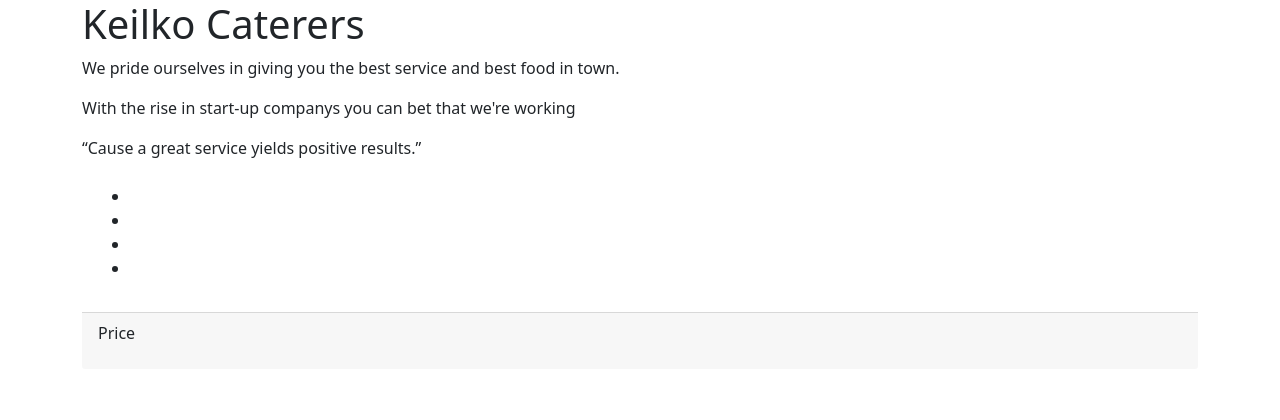
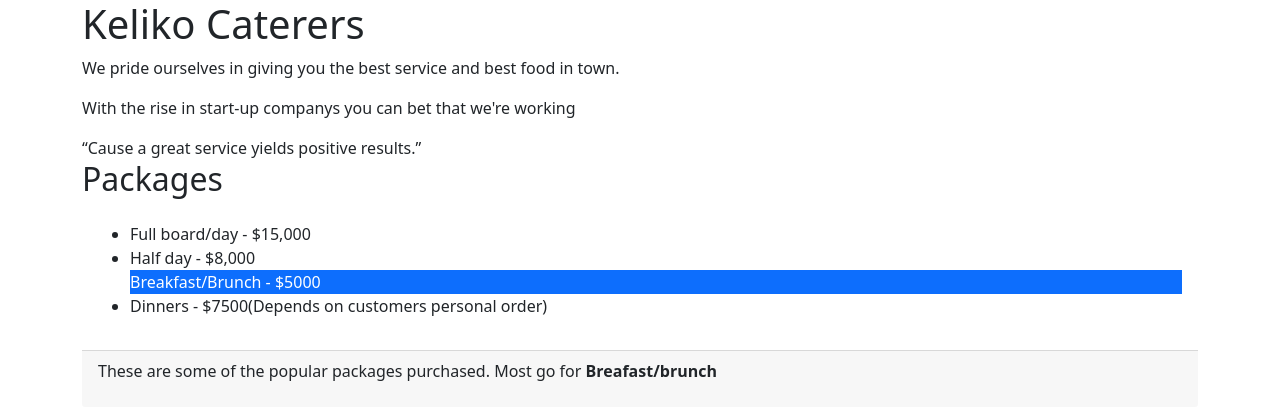
Before and after one commit to Cian747/catering-company, a plain HTML site: page index.html in a window 1280 px wide. Drawn offline with nearby package versions, Linux system fonts and the light colour scheme.

Commit message:
More content added to the index

```diff
--- a/index.html
+++ b/index.html
@@ -7,23 +7,23 @@
     <body>
         <div class="container">
             <div class="jumbotron">
-                <h1>Keilko Caterers</h1>
+                <h1>Keliko Caterers</h1>
                 <p>We pride ourselves in giving you the best service and best food in town.</p>
                 <p>With the rise in start-up companys you can bet that we're working</p>
                 <q>Cause a great service yields positive results.</q>
             </div>
             <div class="card-title">
-                <h2></h2>
+                <h2>Packages</h2>
             <div class="card-body">
                 <ul>
-                    <li></li>
-                    <li></li>
-                    <li></li>
-                    <li></li>
+                    <li>Full board/day - $15,000</li>
+                    <li>Half day - $8,000</li>
+                    <li class="bg-primary text-white">Breakfast/Brunch - $5000</li>
+                    <li>Dinners - $7500(Depends on customers personal order)</li>
                 </ul>
             </div>
             <div class="card-footer">
-                <p>Price</p>
+                <p>These are some of the popular packages purchased. Most go for <strong><span class="spec">Breafast/brunch</span></strong></p>
             </div>
             </div>
             </div>
```
